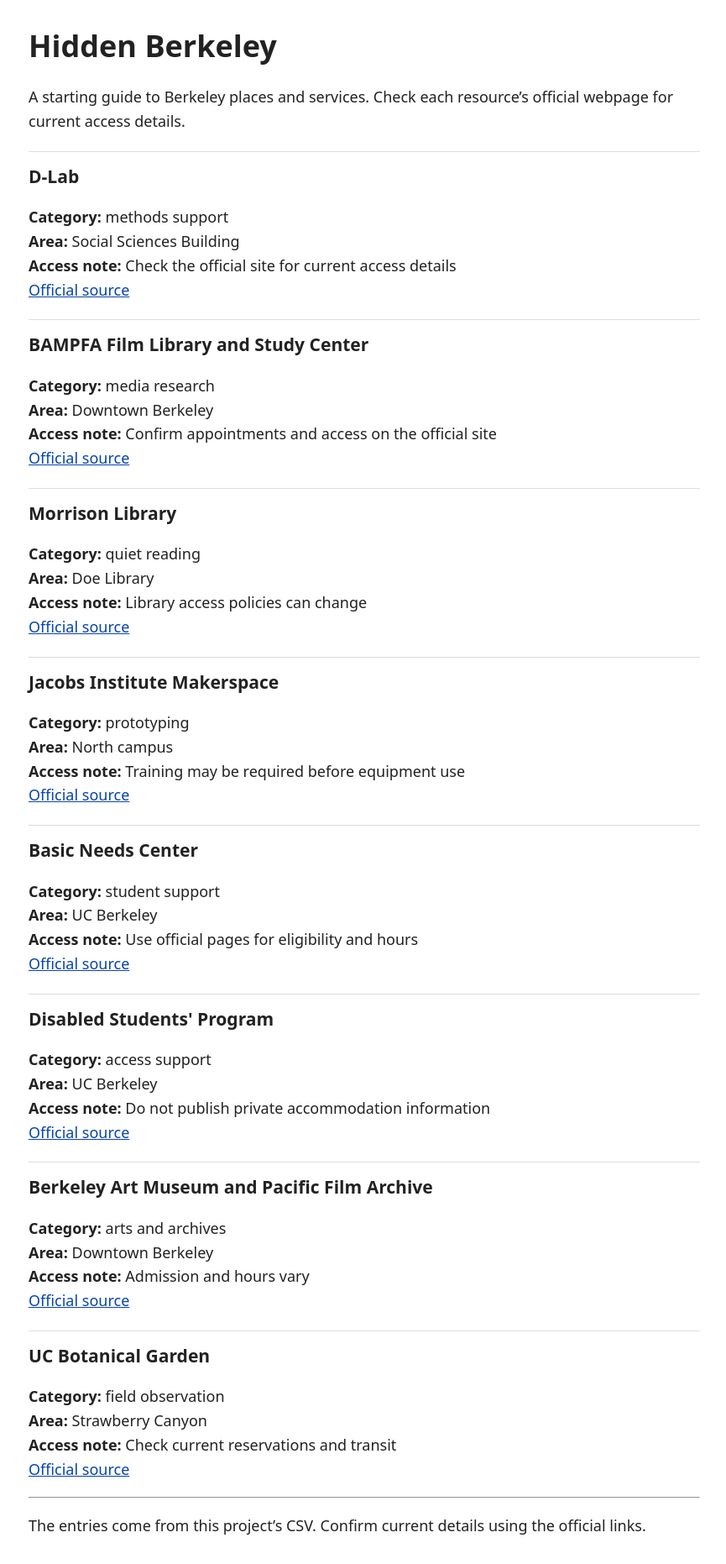
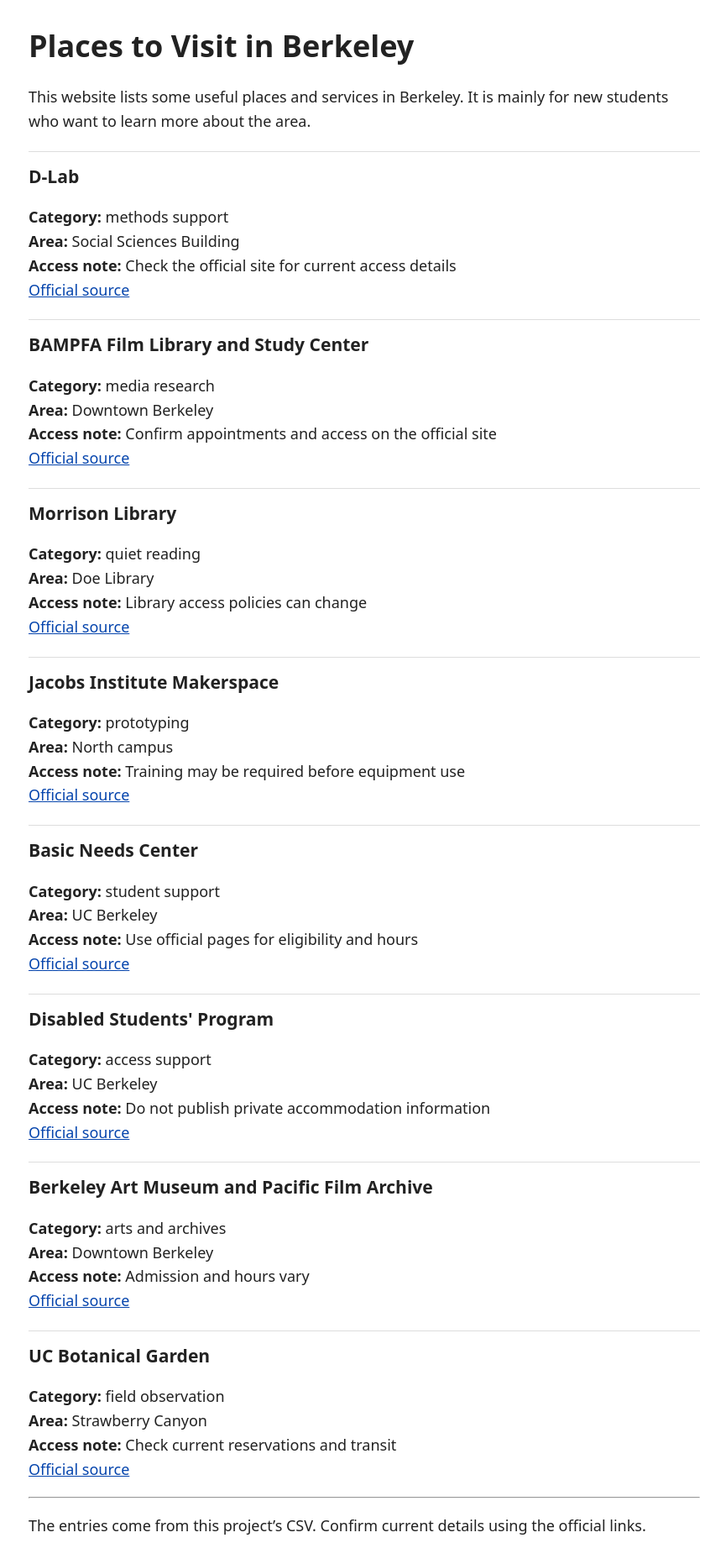
Before and after one commit to Ghifariyadi/hidden-berkeley, a Jekyll site: the page built from docs/index.md, in a window 1280 px wide. Shown: the whole page at 84% size, without its empty margins (206-1071 px from the left). Built offline with Jekyll 4.4.1, drawn with Linux system fonts in a browser that asks for light colours.

Commit message:
first commit to edit headings

```diff
--- a/docs/index.md
+++ b/docs/index.md
@@ -3,9 +3,9 @@
 title: Hidden Berkeley
 ---
 
-# Hidden Berkeley
+# Places to Visit in Berkeley
 
-A starting guide to Berkeley places and services. Check each resource's official webpage for current access details.
+This website lists some useful places and services in Berkeley. It is mainly for new students who want to learn more about the area.
 
 <!-- Edit the heading and introduction above. The supplied loop below displays each row of the CSV. -->
 {% for resource in site.data.locations %}
```
